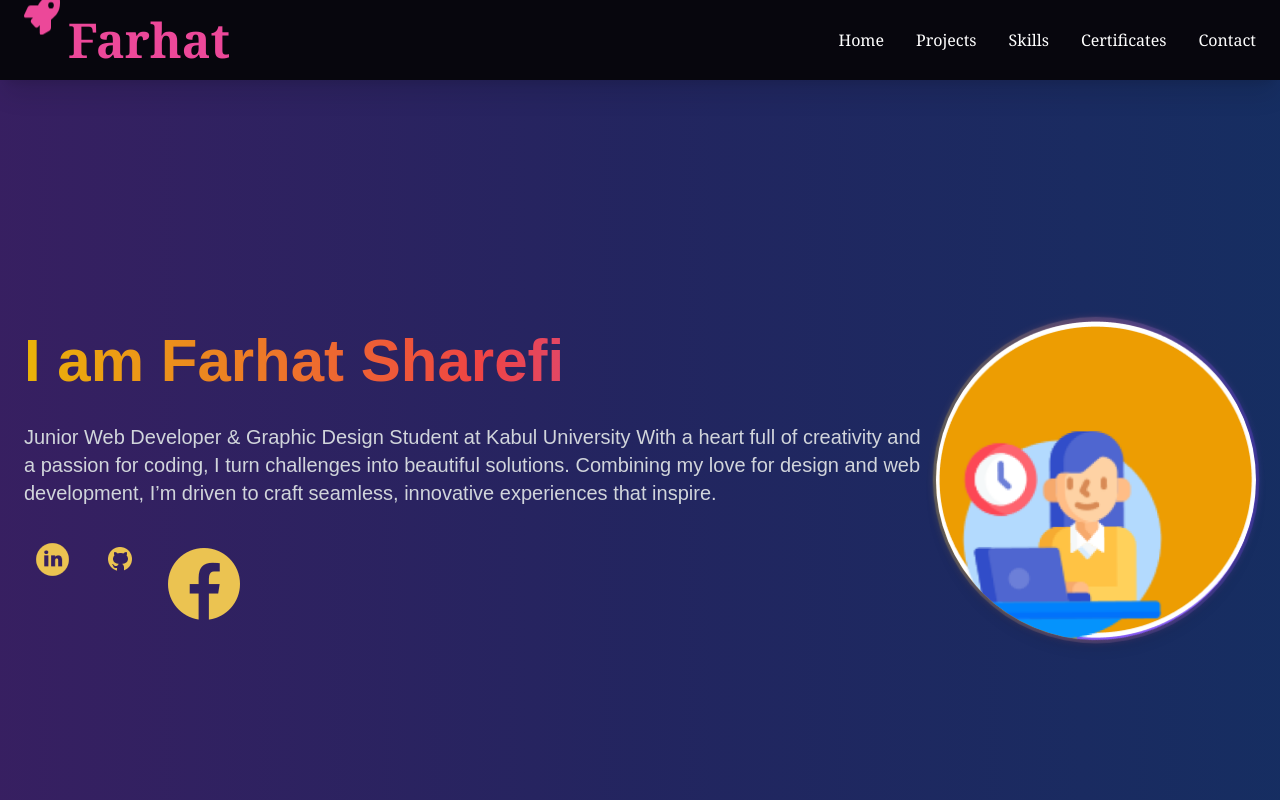
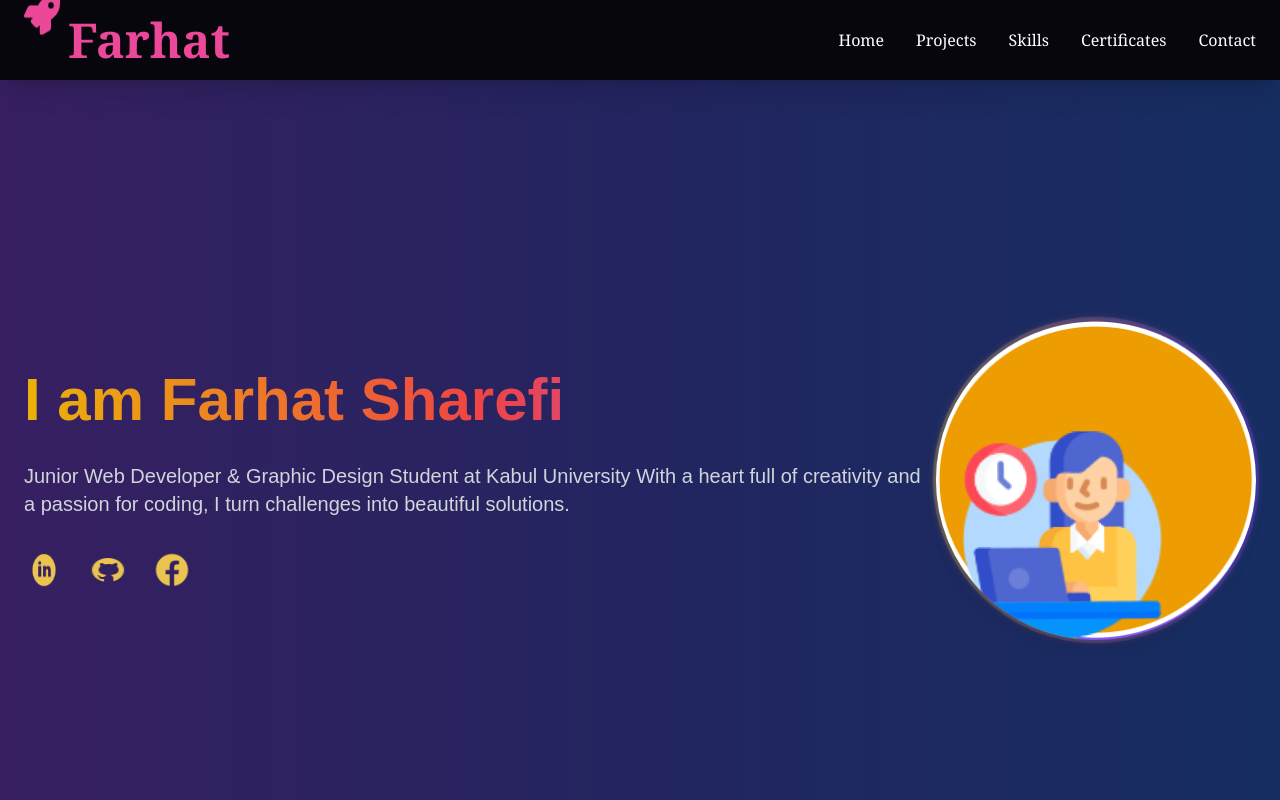
Before and after one commit to iamfarhatsharefi/farhatpersonalportfolio, a React (Create React App) app: page / in a window 1280 px wide. Shown: the top 800 px of the page. Built offline with nearby package versions, Linux system fonts and the light colour scheme.

Commit message:
home.jsx file correcting

```diff
--- a/src/components/Home.jsx
+++ b/src/components/Home.jsx
@@ -1,3 +1,4 @@
+// In ./components/Home.jsx
 import React, { useEffect } from 'react';
 import { AiOutlineDownload } from 'react-icons/ai';
 
@@ -31,10 +32,8 @@ function Home() {
           I am Farhat Sharefi
         </h1>
         <p className="text-lg md:text-xl">
-        Junior Web Developer & Graphic Design Student at Kabul University
-With a heart full of creativity and a passion for coding, I turn challenges into beautiful solutions. Combining my love for design and web development, I’m driven to craft seamless, innovative experiences that inspire.
-
-
+          Junior Web Developer & Graphic Design Student at Kabul University
+          With a heart full of creativity and a passion for coding, I turn challenges into beautiful solutions.
         </p>
 
         {/* Social Media Icons */}
@@ -49,7 +48,7 @@ With a heart full of creativity and a passion for coding, I turn challenges into
                 id="social-icon1"
                 src="/images/LinkedIn Circled.png"
                 alt="LinkedIn"
-                className="hover:scale-110 transition-all duration-300 transform"
+                className="w-10 h-10 hover:scale-110 transition-all duration-300 transform"
               />
             </a>
           </li>
@@ -63,7 +62,7 @@ With a heart full of creativity and a passion for coding, I turn challenges into
                 id="social-icon2"
                 src="/images/GitHub.png"
                 alt="GitHub"
-                className="hover:scale-110 transition-all duration-300 transform"
+                className="w-10 h-10 hover:scale-110 transition-all duration-300 transform"
               />
             </a>
           </li>
@@ -77,7 +76,7 @@ With a heart full of creativity and a passion for coding, I turn challenges into
                 id="social-icon3"
                 src="/images/fb.png"
                 alt="Facebook"
-                className="hover:scale-110 transition-all duration-300 transform"
+                className="w-10 h-10 hover:scale-110 transition-all duration-300 transform"
               />
             </a>
           </li>
```
